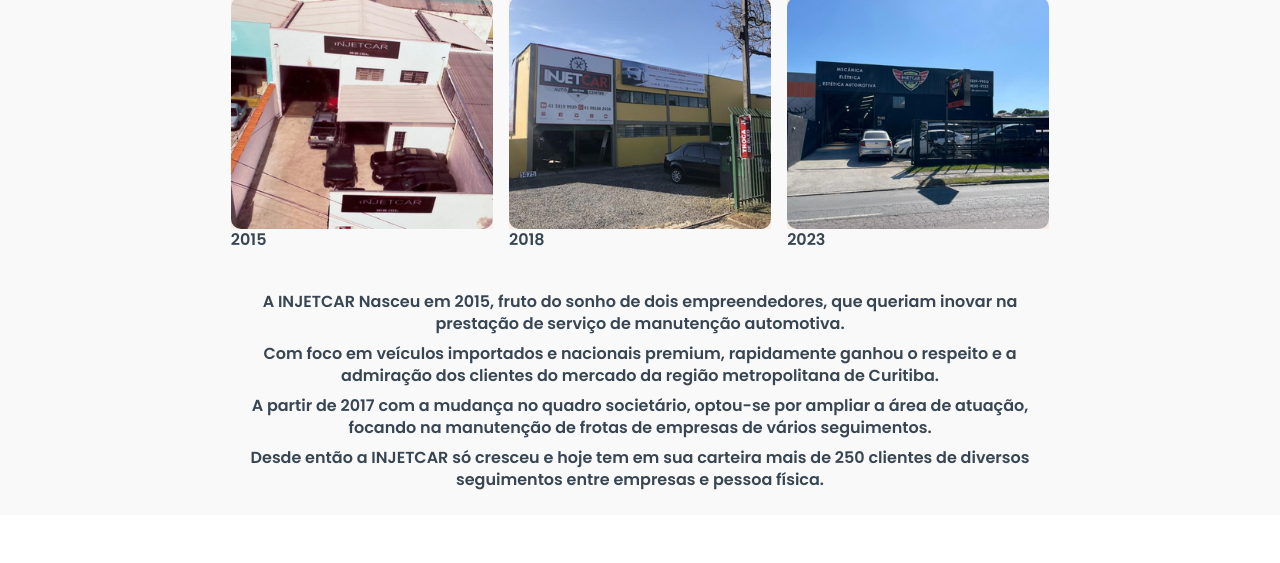
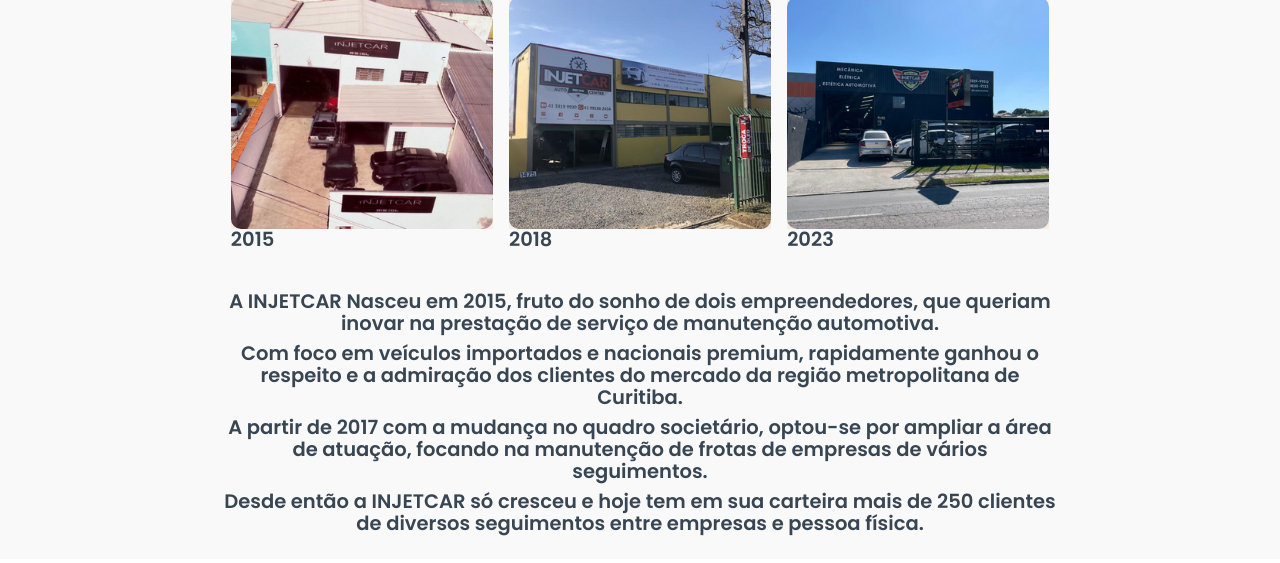
Before and after one commit to Vadallo/injetcar, a plain HTML site: page index.html in a window 1280 px wide. Shown: the part 737-1300 px from the top of the page. Drawn offline with nearby package versions, Linux system fonts and the light colour scheme; files whose address does not match are found by name.

Commit message:
coraçõezinhas de texto

```diff
--- a/styles.css
+++ b/styles.css
@@ -93,7 +93,7 @@
 h6 {
 	color: #384653;
 	font-weight: 600;
-	font-size: 1rem;
+	font-size: 1.22rem;
 	line-height: 1.375rem;
 	font-family: "Poppins", sans-serif;
 }
@@ -2111,6 +2111,6 @@
 }
 
 div#quem-somos {
-    padding-left: 13rem;
-    padding-right: 13rem;
-}
+    padding-left: 13.2rem;
+    padding-right: 13.2rem;
+}
```
